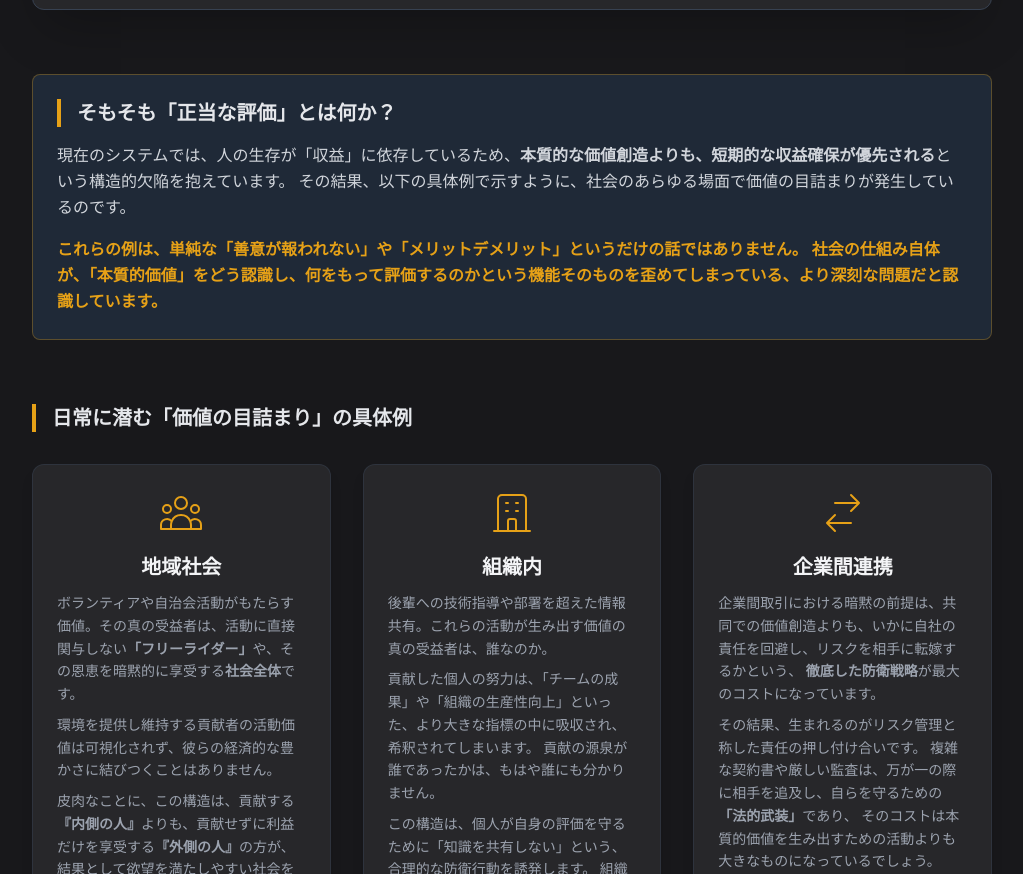
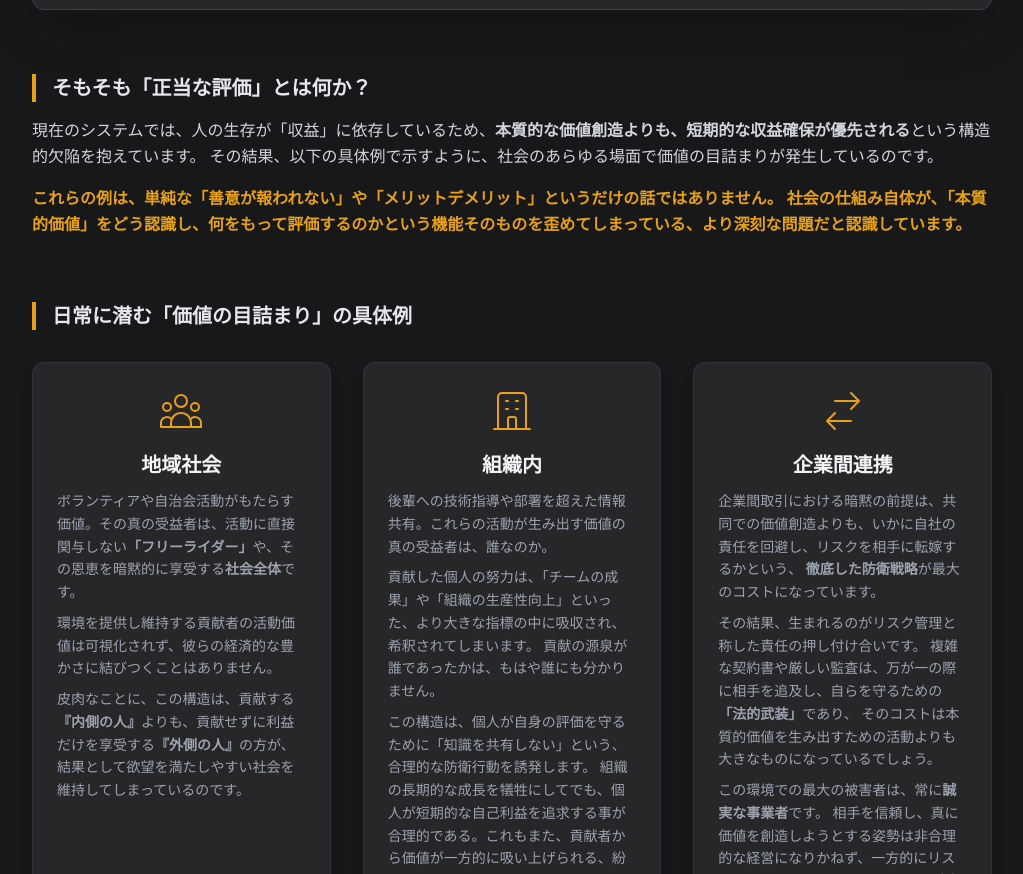
Before and after one commit to ideal-tomy/ideal_wp, a plain HTML site: page index.html in a window 1280 px wide. Shown: the part 2361-3235 px from the top of the page, without its empty margins (128-1151 px from the left). Drawn offline with nearby package versions, Linux system fonts and the light colour scheme; a script that the page names is missing.

Commit message:
基礎完成11

```diff
--- a/index.html
+++ b/index.html
@@ -159,7 +159,7 @@
                     </div>
 
                 </div>
-                <div class="my-16 p-6 rounded-lg bg-gray-800 border border-accent-gold/30">
+                <div class="my-16 accent-gold">
                     <h3 class="text-xl md-text-2xl font-semibold text-gray-200 mb-4 border-l-4 border-accent-gold pl-4">
                         そもそも「正当な評価」とは何か？
                     </h3>
```
